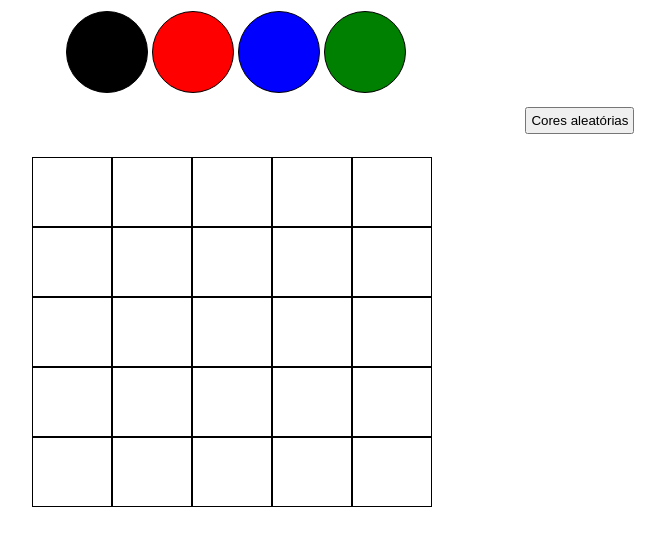
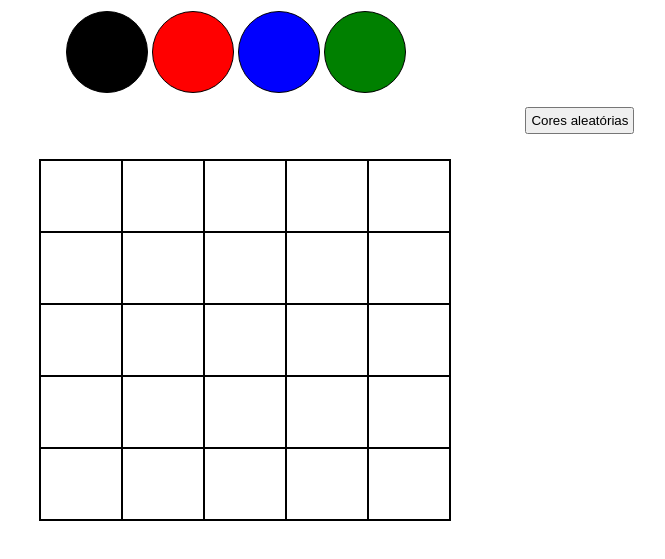
Before and after one commit to jeanalves28/Pixels-Art, a website: page index.html in a window 1280 px wide. Shown: the part 79-638 px from the top of the page, without its empty margins (395-1060 px from the left). Drawn offline with Linux system fonts and the light colour scheme.

Commit message:
consertando o estilo dos blocos para pintar

```diff
--- a/style.css
+++ b/style.css
@@ -49,8 +49,9 @@ h1 {
 
 #pixel-board {
   margin: auto;
-  width: 422px;
-  height: 372px;
+  width: 410px;
+  height: 360px;
+  border: 1px solid black;
 }
 
 .pixel {
@@ -58,7 +59,7 @@ h1 {
   background-color: white;
   width: 80px;
   height: 70px;
-  box-sizing: border-box;
-  display: inline-block;
-  margin: -2px;
+  display: block;
+  float: left;
+  margin: auto;
 }
```
